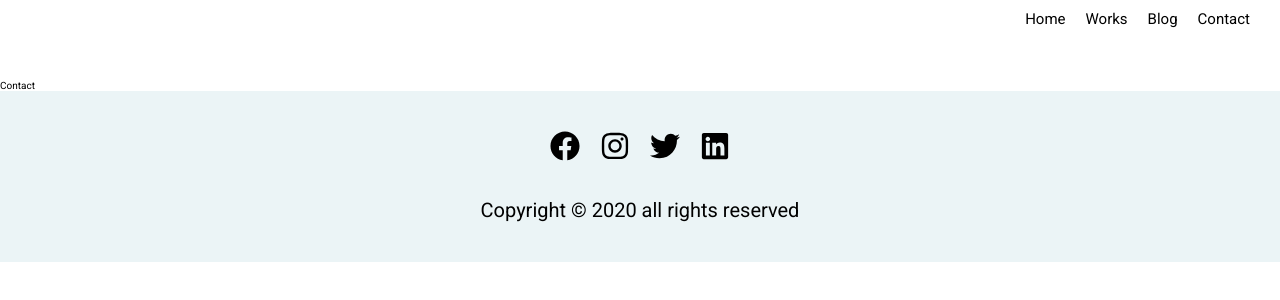
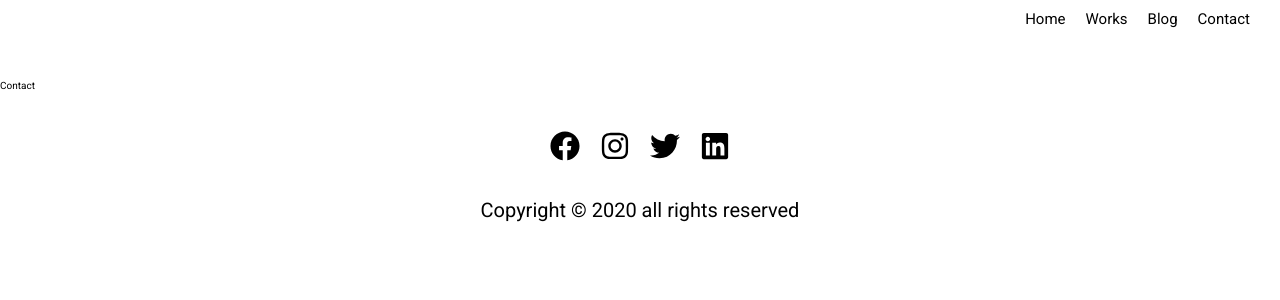
Before and after one commit to WeBstwr/Group-Project, a React (Vite) app: page /Contact in a window 1280 px wide. Shown: the top 300 px of the page. Built offline with nearby package versions, Linux system fonts and the light colour scheme.

Commit message:
this commit will change the color of the footer

```diff
--- a/src/components/Footer/footer.css
+++ b/src/components/Footer/footer.css
@@ -1,7 +1,7 @@
 .footer{
     display: grid;
     place-content: center;
-    background-color: #ebf4f6;
+    background-color: white;
     gap: 3rem;
 
 
```
